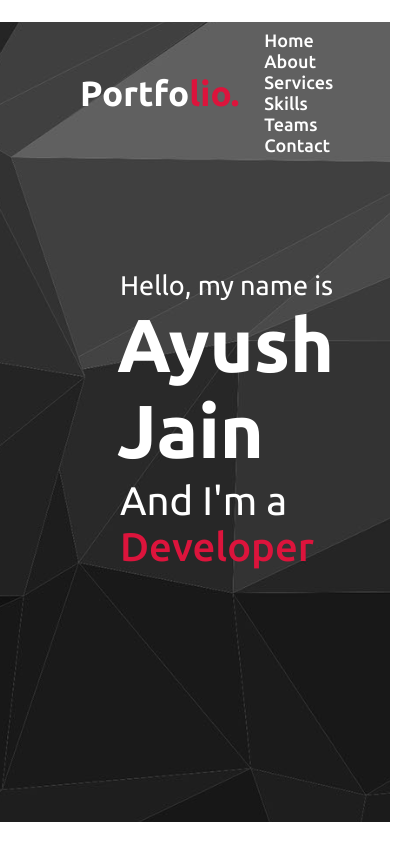
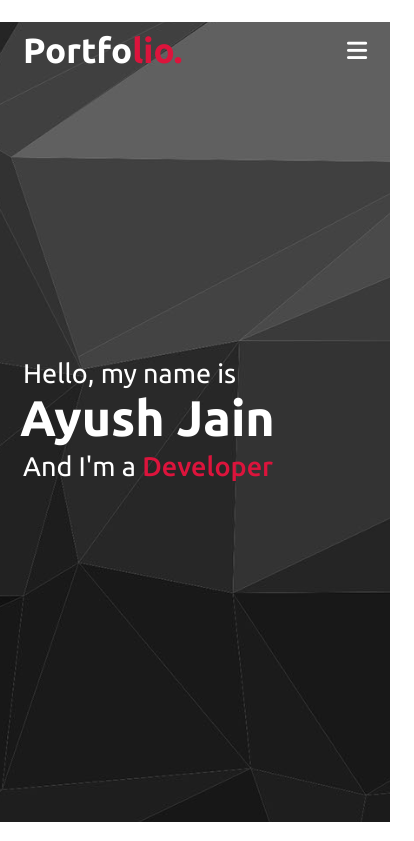
Before and after one commit to not4YU5H/Portfolio, a plain HTML site: page index.html in a window 390 px wide. Shown: the top 841 px of the page, 414 px wide, since content can reach past the window. Drawn offline with nearby package versions, Linux system fonts and the light colour scheme.

Commit message:
First screen device compatibility changes

```diff
--- a/index.html
+++ b/index.html
@@ -21,6 +21,9 @@
             <li><a href="#">Teams</a></li>
             <li><a href="#">Contact</a></li>
         </ul>
+        <div class="menu-btn">
+            <i class="fas fa-bars"></i>
+        </div>
     </div>
 </nav>
 
--- a/script.js
+++ b/script.js
@@ -6,5 +6,11 @@ $(document).ready(function(){
         else {
             $('.navbar').removeClass("sticky")
         }
-    })
+    });
+
+$('.menu-btn').click(function() {
+    $('.navbar .menu').toggleClass("active");
+    $('.menu-btn i.active').toggleClass("active");
 })
+
+});
--- a/style.css
+++ b/style.css
@@ -32,6 +32,13 @@
 }
 .navbar.sticky .menu li a:hover{
     color: white;
+}
+
+.menu-btn {
+    color: white;
+    font-size: 23px;
+    cursor: pointer;
+    display: none;
 }
 
 .navbar .max-width {
@@ -99,3 +106,83 @@
     color: crimson;
     font-weight: 500;
 }
+
+/* responsive media query */
+
+@media (max-width: 1104px) {
+    .home .max-width {
+        margin-left: 0px;
+    }
+}
+
+@media (max-width: 991px) {
+    .max-width {
+        padding: 0 50px;
+    }
+}
+
+@media (max-width: 947px) {
+    .max-width {
+        padding: 0 50px;
+    }
+    .menu-btn {
+        display: block;
+        z-index: 999;
+    }
+    .menu-btn i.active:before {
+        content: "\f00d";
+    }
+    .navbar .menu {
+        position: fixed;
+        height: 100vh;
+        width: 100%;
+        left: -100%;
+        top: 0;
+        background: #111;
+        text-align: center;
+        padding-top: 80px;
+        transition: all 0.3s ease;
+    }
+
+    .navbar .menu.active {
+        left: 0;
+    }
+    .navbar .menu li {
+        display: block;
+    }
+    .navbar .menu li a {
+        display: inline-block;
+        margin: 20px 0;
+        font-size: 25px;
+    }
+    .home .home-content .text-2 {
+        font-size: 70px;
+    }
+
+    .home .home-content .text-3 {
+        font-size: 35px;
+    }
+}
+
+@media (max-width: 690px) {
+    .max-width {
+        padding: 0 23px;
+    }
+    .home .home-content .text-2 {
+        font-size: 60px;
+    }
+
+    .home .home-content .text-3 {
+        font-size: 32px;
+    }
+}
+
+@media (max-width: 500px) {
+    .home .home-content .text-2 {
+        font-size: 50px;
+    }
+
+    .home .home-content .text-3 {
+        font-size: 27px;
+    }
+}
```
